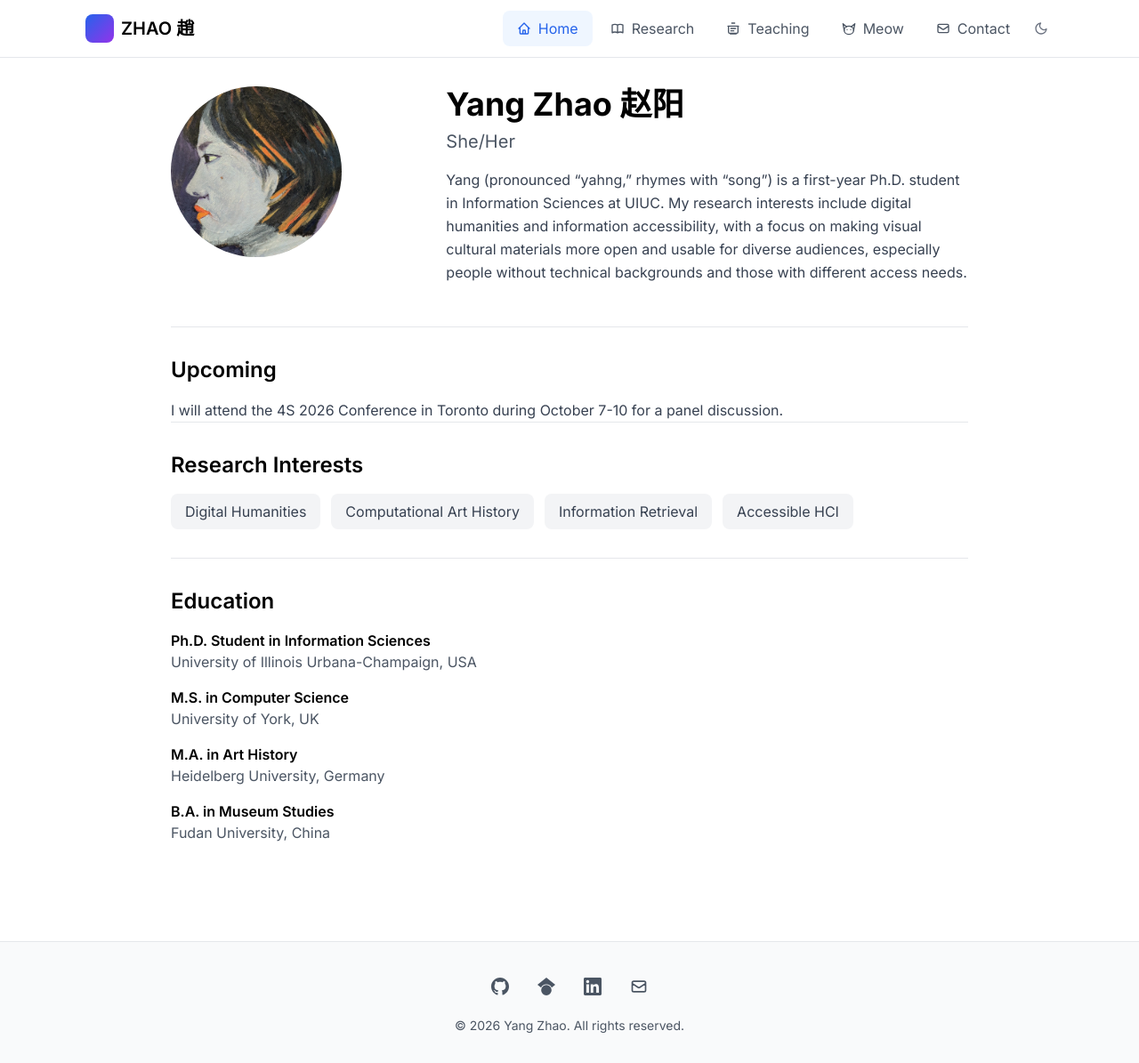
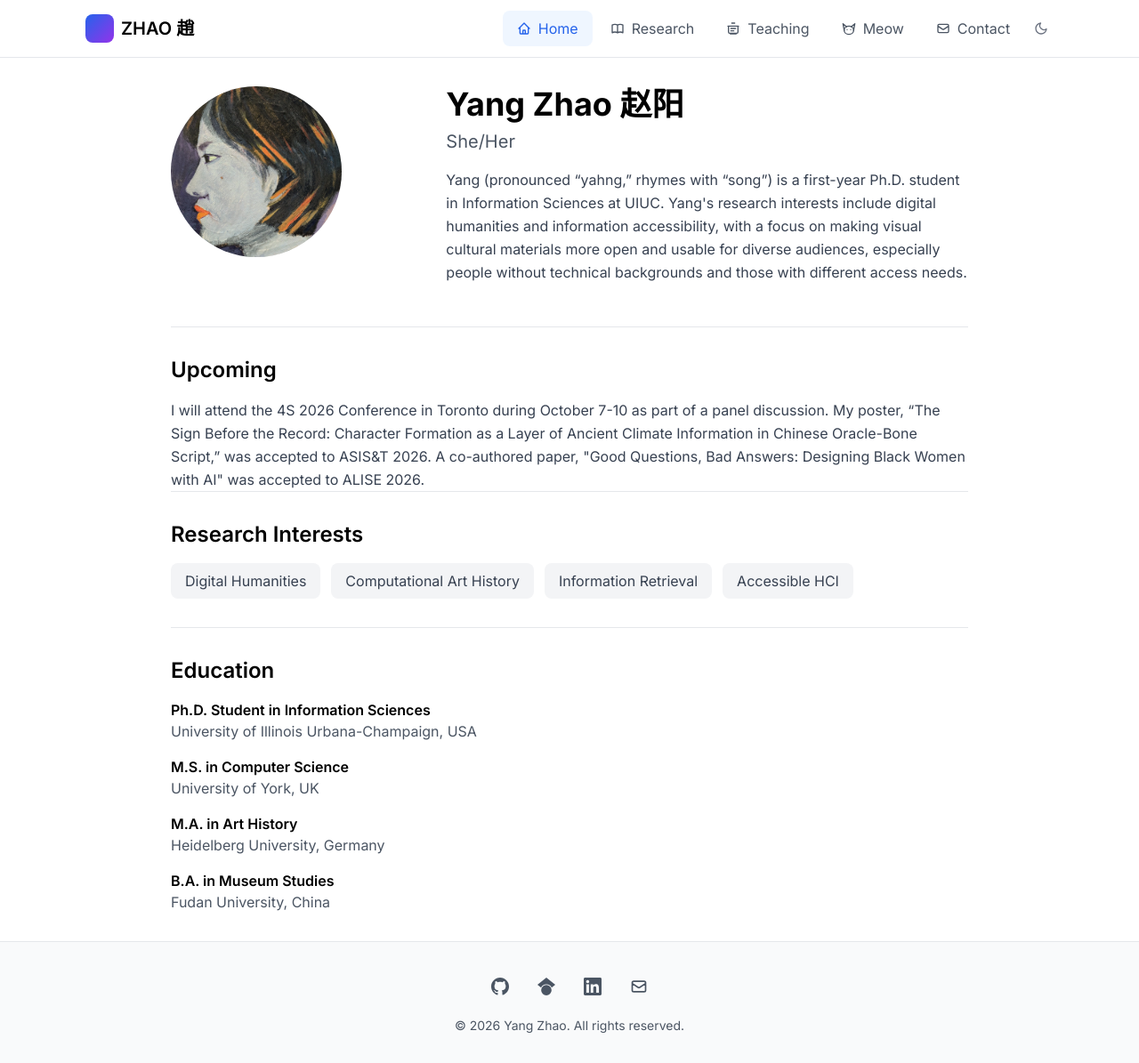
Before and after one commit to yzhao-is/yzhao-is.github.io, a Jekyll site: the page built from index.html, in a window 1280 px wide and 1195 px high. Shown: the whole window at 89% size. Built offline with Jekyll 4.4.1, drawn with Linux system fonts in a browser that asks for light colours; nearby versions of some CDN libraries.

Commit message:
Update index.html

```diff
--- a/index.html
+++ b/index.html
@@ -27,7 +27,7 @@ title: Home
       <div class="prose prose-lg max-w-none">
         <p class="text-gray-700 leading-relaxed">
           Yang (pronounced “yahng,” rhymes with “song”) is a first-year Ph.D. student in Information Sciences at UIUC.
-          My research interests include digital humanities and information accessibility, with a focus on making visual cultural materials more open and usable for diverse audiences, especially people without technical backgrounds and those with different access needs.
+          Yang's research interests include digital humanities and information accessibility, with a focus on making visual cultural materials more open and usable for diverse audiences, especially people without technical backgrounds and those with different access needs.
         </p>
 
       </div>
@@ -39,7 +39,11 @@ title: Home
     <h2 class="text-2xl font-semibold mb-4">Upcoming</h2>
     <div class="prose prose-lg max-w-none">
       <p class="text-gray-700 leading-relaxed">
-         I will attend the 4S 2026 Conference in Toronto during October 7-10 for a panel discussion.
+         I will attend the 4S 2026 Conference in Toronto during October 7-10 as part of a panel discussion.
+
+         My poster, <a href="https://www.asist.org/am2026/am26-posters/" target="_blank" rel="noopener noreferrer">“The Sign Before the Record: Character Formation as a Layer of Ancient Climate Information in Chinese Oracle-Bone Script,”</a> was accepted to ASIS&T 2026.
+
+         A co-authored paper, <a href="https://2026aliseannualconference.sched.com/event/2VQTc/breakout-93-good-questions-bad-answers-designing-black-women-with-ai" target="_blank" rel="noopener noreferrer">"Good Questions, Bad Answers: Designing Black Women with AI"</a> was accepted to ALISE 2026.
       </p>
 
       </div>
```
